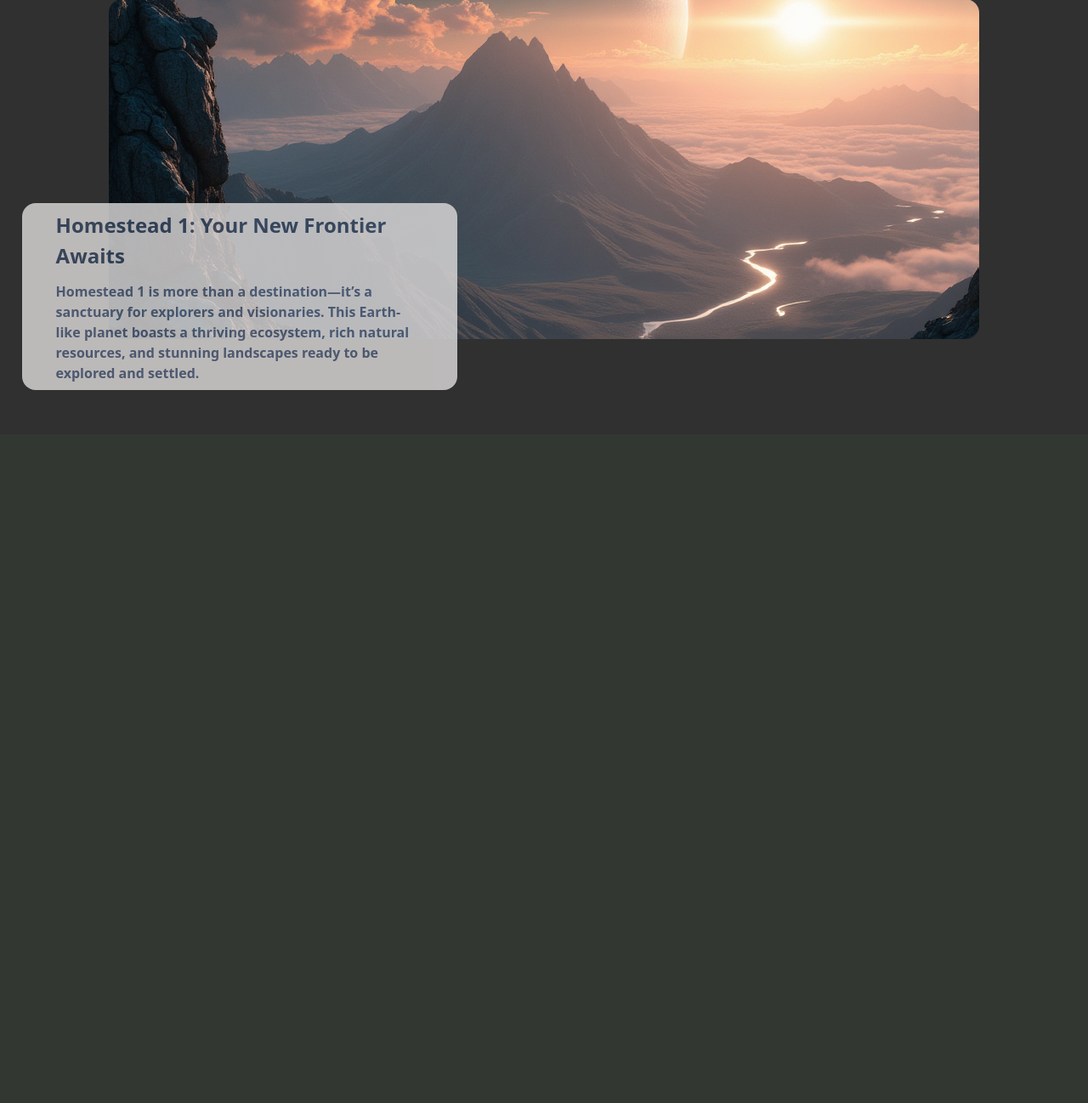
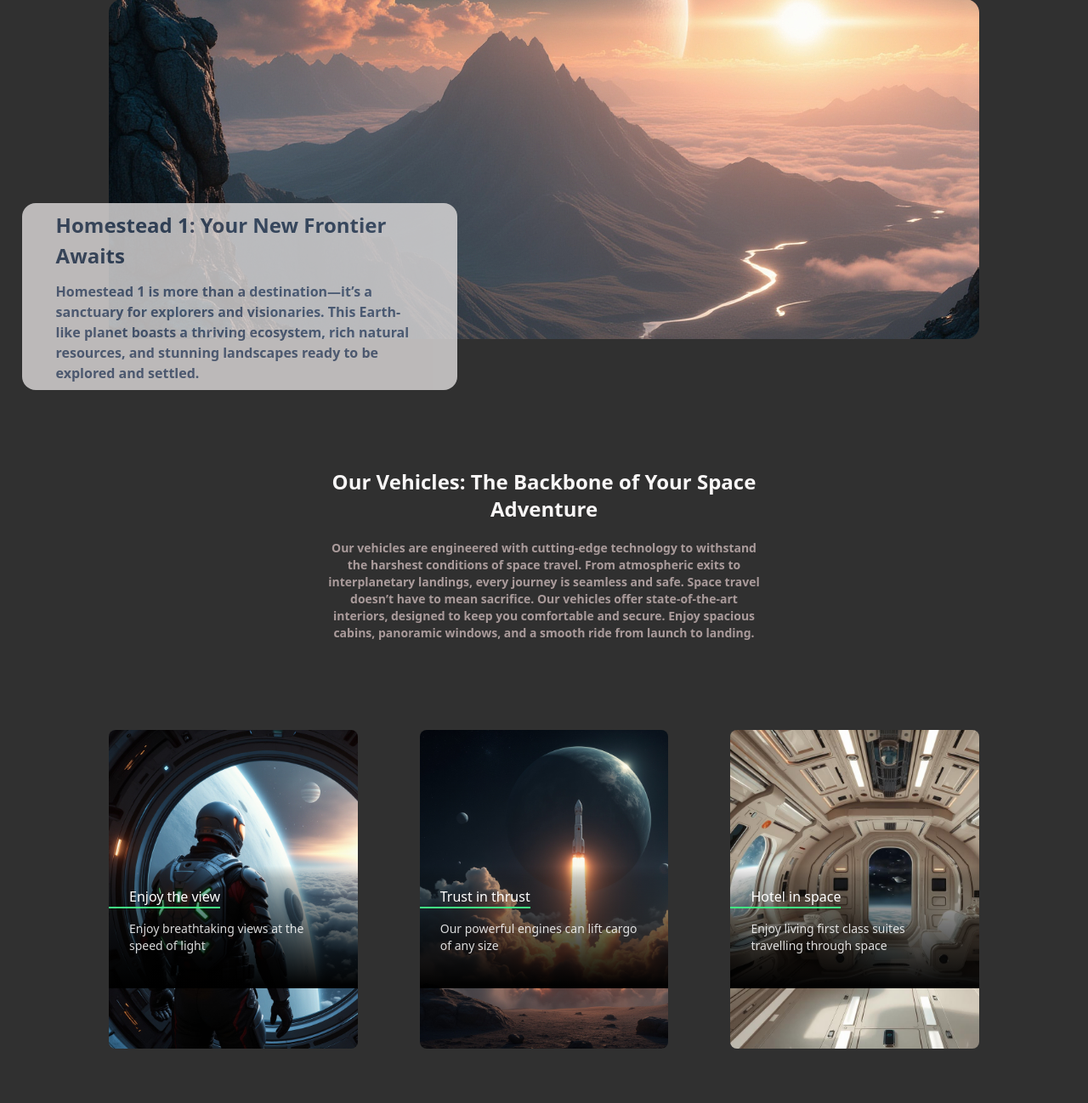
Before and after one commit to aust21/deep-travel, a Flask app: page / in a window 1280 px wide. Shown: the part 721-2019 px from the top of the page at 85% size. Before the commit the page ends 1180 px from the top, so only its background shows below. Run offline with Flask 3, Linux system fonts and the light colour scheme.

Commit message:
section 3

```diff
--- /dev/null
+++ b/main/static/css/cards.css
@@ -0,0 +1,147 @@
+:root {
+  --clr-neutral-900: hsl(207, 19%, 9%);
+  --clr-neutral-100: hsl(0, 0%, 100%);
+  --clr-neutral-400: hsl(142, 90%, 61%);
+}
+
+.card {
+  color: var(--clr-neutral-100);
+  cursor: pointer;
+  background-size: cover;
+  padding: 10rem 0 0;
+  width: calc(100% / 3.5);
+  border-radius: 0.5rem;
+  overflow: hidden;
+  transition: all 500ms ease;
+  height: 375px;
+}
+
+.card:hover,
+.card:focus-within {
+  transform: scale(1.05);
+}
+
+.card-content {
+  --padding: 1.5rem;
+  padding: var(--padding);
+  background: linear-gradient(
+    hsl(0 0% 0% / 0),
+    hsl(0 0% 0% / 0.2) 10%,
+    hsl(0 0% 0% / 1)
+  );
+}
+
+.card-title {
+  position: relative;
+  width: max-content;
+  overflow-x: initial;
+}
+
+.card-title::after {
+  content: "";
+  position: absolute;
+  height: 2px;
+  left: calc(var(--padding) * -1);
+  bottom: -2px;
+  width: calc(100% + var(--padding));
+  background: var(--clr-neutral-400);
+  transform-origin: left;
+  transition: transform 500ms ease;
+}
+
+.card:hover .card-title::after,
+.card:focus-within .card-title::after {
+  transform: scaleX(1);
+}
+
+.card-body {
+  margin: 1rem 0;
+  color: rgb(255, 255, 255, 0.85);
+}
+
+.button {
+  cursor: pointer;
+  background-color: var(--clr-neutral-400);
+  color: var(--clr-neutral-900);
+  display: inline-block;
+  padding: 0.3rem 1.25em;
+  border-radius: 0.25rem;
+}
+
+.button:hover,
+.button:focus {
+  background-color: var(--clr-neutral-100);
+}
+
+.images {
+  margin: 0 auto;
+  width: 90%;
+  padding: 5%;
+  gap: 1rem;
+}
+
+@media (hover) {
+  .card-content {
+    transform: translateY(90%);
+    transition: transform 500ms ease;
+  }
+
+  .card:hover .card-content,
+  .card:focus-within .card-content {
+    transform: translateY(50%);
+    transition-delay: 500ms;
+  }
+
+  .card:focus-within .card-content {
+    transition-duration: 0ms;
+  }
+
+  .card-content > *:not(.card-title) {
+    opacity: 0;
+    transition: opacity 500ms ease;
+  }
+
+  .card:hover .card-content > *:not(.card-title),
+  .card:focus-within .card-content > *:not(.card-title) {
+    opacity: 1;
+    transition-delay: 1000ms;
+  }
+
+  .card-title::after {
+    transform: scaleX(0);
+  }
+}
+
+@media (prefers-reduced-motion: reduce) {
+  * {
+    animation-duration: 0.01ms !important;
+    animation-iteration-count: 1 !important;
+    transition-duration: 0.01ms !important;
+    animation-duration: 0.01ms !important;
+    scroll-behavior: auto !important;
+  }
+}
+
+@media (max-width: 48em) {
+  .section3 {
+    min-height: fit-content;
+  }
+
+  .images {
+    flex-direction: column;
+    width: 95%;
+    padding: 0;
+  }
+}
+
+@media (min-width: 48em) and (max-width: 64em) {
+  .images {
+    /* flex-direction: column; */
+    width: 95%;
+    /* padding: 0; */
+  }
+
+  /* .card {
+          width: 70%;
+      } */
+}
--- a/main/static/css/output.css
+++ b/main/static/css/output.css
@@ -755,83 +661,36 @@
   .rounded-md {
     border-radius: var(--radius-md);
   }
-  .rounded-t-2xl {
-    border-top-left-radius: var(--radius-2xl);
-    border-top-right-radius: var(--radius-2xl);
-  }
-  .rounded-tr-2xl {
-    border-top-right-radius: var(--radius-2xl);
-  }
   .border {
     border-style: var(--tw-border-style);
     border-width: 1px;
   }
-  .border-\[1px\] {
-    border-style: var(--tw-border-style);
-    border-width: 1px;
-  }
-  .border-black {
-    border-color: var(--color-black);
-  }
-  .bg-\[\#00FF00\] {
-    background-color: #00FF00;
-  }
-  .bg-\[\#00bbe7\] {
-    background-color: #00bbe7;
-  }
-  .bg-\[\#1c1b1b\] {
-    background-color: #1c1b1b;
-  }
   .bg-\[\#66baa8\] {
     background-color: #66baa8;
-  }
-  .bg-\[\#302f2f\] {
-    background-color: #302f2f;
-  }
-  .bg-\[\#494b50\] {
-    background-color: #494b50;
   }
   .bg-\[\#303030\] {
     background-color: #303030;
   }
-  .bg-\[\#3b3b3b\] {
-    background-color: #3b3b3b;
-  }
-  .bg-\[\#414141\] {
-    background-color: #414141;
-  }
-  .bg-\[\#b7b3b3\] {
-    background-color: #b7b3b3;
-  }
   .bg-\[\#dfdcdc\] {
     background-color: #dfdcdc;
   }
-  .bg-\[\#fff\] {
-    background-color: #fff;
+  .bg-amber-100 {
+    background-color: var(--color-amber-100);
   }
   .bg-white {
     background-color: var(--color-white);
   }
-  .bg-\[url\(\.\.\/\.\.\/static\/assets\/i2\.jpg\)\] {
-    background-image: url(../../static/assets/i2.jpg);
-  }
-  .bg-\[url\(\.\.\/\.\.\/static\/assets\/i3\.jpg\)\] {
-    background-image: url(../../static/assets/i3.jpg);
-  }
-  .bg-\[url\(\.\.\/\.\.\/static\/assets\/i4\.jpg\)\] {
-    background-image: url(../../static/assets/i4.jpg);
-  }
-  .bg-\[url\(\.\.\/\.\.\/static\/assets\/i5\.jpg\)\] {
-    background-image: url(../../static/assets/i5.jpg);
-  }
-  .bg-\[url\(\.\.\/\.\.\/static\/assets\/p2\.jpg\)\] {
-    background-image: url(../../static/assets/p2.jpg);
-  }
-  .bg-\[url\(\.\.\/\.\.\/static\/assets\/r4\.jpg\)\] {
-    background-image: url(../../static/assets/r4.jpg);
-  }
   .bg-\[url\(\.\.\/\.\.\/static\/assets\/r5\.jpg\)\] {
     background-image: url(../../static/assets/r5.jpg);
+  }
+  .bg-\[url\(\.\.\/assets\/i\.jpg\)\] {
+    background-image: url(../assets/i.jpg);
+  }
+  .bg-\[url\(\.\.\/assets\/i6\.jpg\)\] {
+    background-image: url(../assets/i6.jpg);
+  }
+  .bg-\[url\(\.\.\/assets\/r\.jpg\)\] {
+    background-image: url(../assets/r.jpg);
   }
   .bg-cover {
     background-size: cover;
@@ -875,20 +725,11 @@
   .py-5 {
     padding-block: calc(var(--spacing) * 5);
   }
-  .pt-5 {
-    padding-top: calc(var(--spacing) * 5);
-  }
-  .pt-10 {
-    padding-top: calc(var(--spacing) * 10);
+  .py-10 {
+    padding-block: calc(var(--spacing) * 10);
   }
   .pt-20 {
     padding-top: calc(var(--spacing) * 20);
-  }
-  .pl-\[2rem\] {
-    padding-left: 2rem;
-  }
-  .pl-\[5rem\] {
-    padding-left: 5rem;
   }
   .text-center {
     text-align: center;
@@ -934,44 +771,35 @@
   .text-\[\#00bbe7\] {
     color: #00bbe7;
   }
-  .text-\[\#6b7b95\] {
-    color: #6b7b95;
+  .text-\[\#394a63\] {
+    color: #394a63;
+  }
+  .text-\[\#53637f\] {
+    color: #53637f;
   }
   .text-\[\#878282\] {
     color: #878282;
   }
-  .text-\[\#8f98a8\] {
-    color: #8f98a8;
+  .text-\[\#aa9b9b\] {
+    color: #aa9b9b;
   }
-  .text-\[\#242d3d\] {
-    color: #242d3d;
+  .text-\[\#c5b6b6\] {
+    color: #c5b6b6;
   }
-  .text-\[\#394a63\] {
-    color: #394a63;
+  .text-\[\#d5c7c7\] {
+    color: #d5c7c7;
   }
-  .text-\[\#778aa9\] {
-    color: #778aa9;
+  .text-\[\#d8cccc\] {
+    color: #d8cccc;
   }
-  .text-\[\#53637f\] {
-    color: #53637f;
+  .text-\[\#f9f7f7\] {
+    color: #f9f7f7;
   }
-  .text-\[\#415069\] {
-    color: #415069;
+  .text-\[\#fff\] {
+    color: #fff;
   }
-  .text-\[\#586272\] {
-    color: #586272;
-  }
-  .text-\[\#a5a3a3\] {
-    color: #a5a3a3;
-  }
-  .text-\[\#afb5c0\] {
-    color: #afb5c0;
-  }
-  .text-\[\#cddffe\] {
-    color: #cddffe;
-  }
-  .text-\[\#f5f7fa\] {
-    color: #f5f7fa;
+  .text-amber-100 {
+    color: var(--color-amber-100);
   }
   .text-gray-900 {
     color: var(--color-gray-900);
--- a/main/templates/home/home.html
+++ b/main/templates/home/home.html
@@ -1,5 +1,7 @@
 {% extends 'base.html' %} {% block title %}Home | Deep Travel{% endblock %} {%
 block content %}
+
+<link rel="stylesheet" href="{{url_for('static', filename='css/cards.css')}}" />
 <section
   class="relative min-h-[80vh] bg-[url(../../static/assets/r5.jpg)] bg-no-repeat bg-cover"
 >
@@ -49,4 +51,54 @@ block content %}
     </div>
   </div>
 </section>
+
+<section class="py-10">
+  <div class="w-[40%] mx-auto text-center">
+    <h3 class="text-2xl text-[#f9f7f7] mb-5 font-semibold">
+      Our Vehicles: The Backbone of Your Space Adventure
+    </h3>
+    <p class="text-[#aa9b9b] text-sm font-semibold">
+      Our vehicles are engineered with cutting-edge technology to withstand the
+      harshest conditions of space travel. From atmospheric exits to
+      interplanetary landings, every journey is seamless and safe. Space travel
+      doesn’t have to mean sacrifice. Our vehicles offer state-of-the-art
+      interiors, designed to keep you comfortable and secure. Enjoy spacious
+      cabins, panoramic windows, and a smooth ride from launch to landing.
+    </p>
+  </div>
+</section>
+
+<section class="section3">
+  <div class="images flex justify-between items-center">
+    <div class="card bg-[url(../assets/i.jpg)]">
+      <div class="card-content">
+        <h2 class="card-title">Enjoy the view</h2>
+        <p class="card-body text-sm">
+          Enjoy breathtaking views at the speed of light
+        </p>
+        <!-- <a href="#form" class="button">Contact Us</a> -->
+      </div>
+    </div>
+
+    <div class="card bg-[url(../assets/r.jpg)]">
+      <div class="card-content">
+        <h2 class="card-title">Trust in thrust</h2>
+        <p class="card-body text-sm">
+          Our powerful engines can lift cargo of any size
+        </p>
+        <!-- <a href="#form" class="button">Contact Us</a> -->
+      </div>
+    </div>
+
+    <div class="card bg-[url(../assets/i6.jpg)]">
+      <div class="card-content">
+        <h2 class="card-title">Hotel in space</h2>
+        <p class="card-body text-sm">
+          Enjoy living first class suites travelling through space
+        </p>
+        <!-- <a href="#form" class="button">Contact Us</a> -->
+      </div>
+    </div>
+  </div>
+</section>
 {% endblock %}
```
Also changed, not shown: other parts of main/static/css/output.css (+8 -125 lines), main/static/assets/i6.jpg (added), main/static/assets/i7.jpg (added).
